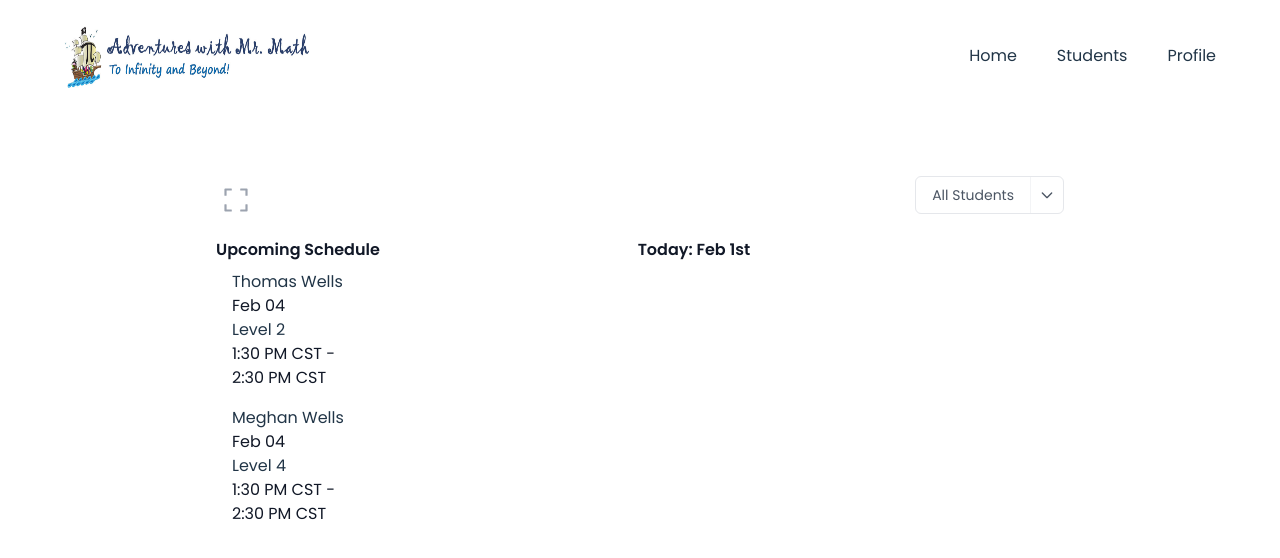
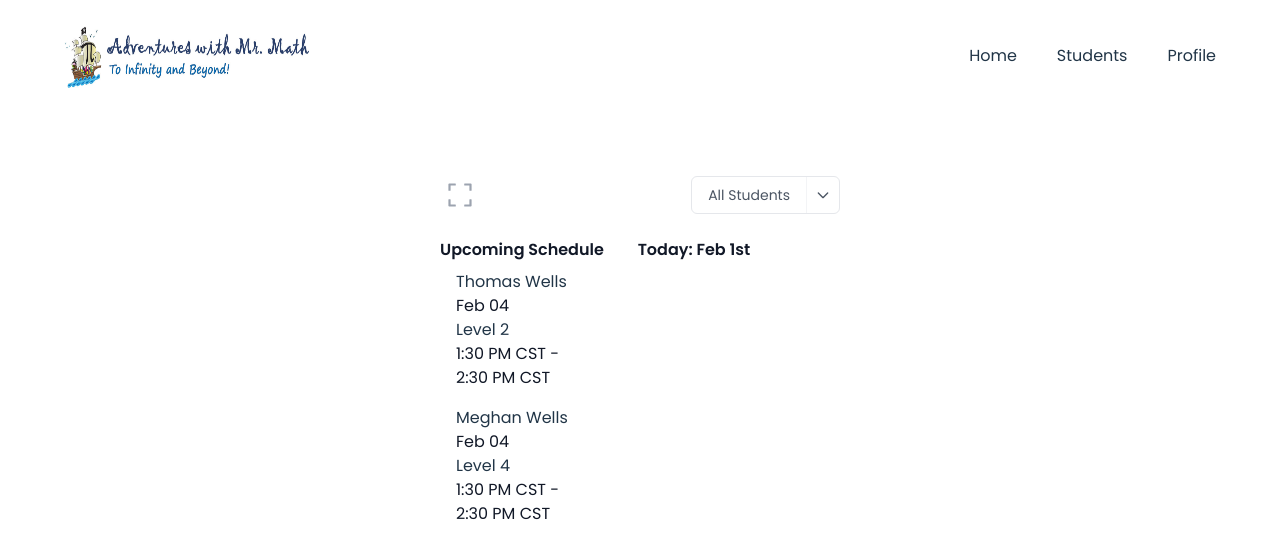
Before and after one commit to dane-dalton/schedule-demo, a React (Vite) app: page / in a window 1280 px wide. Shown: the top 558 px of the page. Built offline with nearby package versions, Linux system fonts and the light colour scheme.

Commit message:
Decision made on how to implement list. Next, concat then sort new schedules of all students

```diff
--- a/src/components/Calendar.jsx
+++ b/src/components/Calendar.jsx
@@ -21,7 +21,7 @@ import {
   isSameDay,
 } from 'date-fns'
 
-function Calendar({students}) {
+function Calendar({ students, toggleList }) {
   const today = startOfToday()
   const [selectedDay, setSelectedDay] = useState(today)
   const [currentMonth, setCurrentMonth] = useState(format(today, 'MMM-yyyy'))
@@ -57,6 +57,8 @@ function Calendar({students}) {
   }
 
   return (
+    <>
+      {toggleList ? (
         <div className='md:grid md:grid-cols-2 md:divide-x md:divide-gray-200'>
           <div className='md:pr-14'>
             <div className='flex items-center'>
@@ -79,9 +81,6 @@ function Calendar({students}) {
                 <span className='sr-only'>Next month</span>
                 <AiOutlineRight className='w-5 h-5' aria-hidden='true' />
               </button>
-        </div>
-        <div>
-
             </div>
             <div className='grid grid-cols-7 mt-8 text-xs leading-6 text-center text-gray-500'>
               <div>S</div>
@@ -164,6 +163,35 @@ function Calendar({students}) {
             </ol>
           </section>
         </div>
+      ) : (
+        <div className='md:pr-14'>
+          <div className='flex items-center'>
+            <h2 className='flex-auto font-semibold text-gray-900'>
+            {format(firstDayCurrentMonth, 'MMMM yyyy')}
+            </h2>
+            <button
+                type='button'
+                onClick={previousMonth}
+                className='-my-1.5 flex flex-none items-center justify-center p-1.5 text-gray-400 hover:text-gray-500'
+              >
+                <span className='sr-only'>Previous month</span>
+                <AiOutlineLeft className='w-5 h-5' aria-hidden='true' />
+              </button>
+              <button
+                type='button'
+                onClick={nextMonth}
+                className='-my-1.5 flex flex-none items-center justify-center p-1.5 text-gray-400 hover:text-gray-500'
+              >
+                <span className='sr-only'>Next month</span>
+                <AiOutlineRight className='w-5 h-5' aria-hidden='true' />
+              </button>
+          </div>
+          <ol>
+            {/* Concat student schedules, sort by date? */}
+          </ol>
+        </div>
+      )}
+    </>
   )
 }
 
--- a/src/components/Schedule.jsx
+++ b/src/components/Schedule.jsx
@@ -2,16 +2,18 @@ import React from 'react'
 import Calendar from './Calendar'
 import Upcoming from './Upcoming'
 import DropdownComponent from './DropdownComponent'
+import ScheduleList from './ScheduleList'
 import { useState } from 'react'
 
 import { parents } from '../constants'
 
-import { AiOutlineShrink, AiOutlineExpand } from 'react-icons/ai'
+import { AiOutlineShrink, AiOutlineExpand, AiOutlineBars, AiOutlineTable } from 'react-icons/ai'
 
 function Schedule() {
   const [{ students: [...students] }] = parents
   const [visableStudents, setVisableStudents] = useState(students)
   const [toggleSchedule, setToggleSchedule] = useState(false)
+  const [toggleList, setToggleList] = useState(false)
 
   function handleAllStudents() {
     setVisableStudents(students)
@@ -24,24 +26,42 @@ function Schedule() {
 
   return (
     <div className='pt-16'>
-      <div className='max-w-md px-4 mx-auto sm:px-7 md:max-w-4xl md:px-6'>
+      <div className='max-w-md px-4 mx-auto sm:px-7 md:px-6'>
         <div>
           <div className='flex justify-between'>
-            <button
-              type='button'
-              className='-my-1.5 flex flex-1 justify-start items-center p-1.5 text-gray-400 hover:text-gray-500'
-            >
-              <span className='sr-only'>Toggle schedule</span>
-              <div onClick={() => setToggleSchedule(prev => !prev)} className='self-end'>
+            <div className='flex'>
+              <button
+                type='button'
+                onClick={() => setToggleSchedule(prev => !prev)}
+                className='-my-1.5 flex items-center p-1.5 text-gray-400 hover:text-gray-500'
+              >
+                <span className='sr-only'>Toggle schedule</span>
                 {toggleSchedule ? (<AiOutlineShrink className='w-7 h-7' aria-hidden='true' />) : (<AiOutlineExpand className='w-7 h-7' aria-hidden='true' />)}
-              </div>
-            </button>
+              </button>
+              <button
+                type='button'
+                onClick={() => setToggleList(prev => !prev)}
+                className='-my-1.5 flex justify-start items-center p-1.5 text-gray-400 hover:text-gray-500'
+              >
+                <span className='sr-only'>Toggle schedule</span>
+                {toggleSchedule && (
+                  toggleList ? <AiOutlineBars className='w-7 h-7' aria-hidden='true' /> : <AiOutlineTable className='w-7 h-7' aria-hidden='true' />
+                )}
+              </button>
+            </div>
+
             <DropdownComponent students={students} handleStudentFilter={handleStudentFilter} handleAllStudents={handleAllStudents} />
           </div>
 
           <div className='mt-6'>
-            {toggleSchedule ? (<Calendar students={visableStudents} />) : (<Upcoming students={visableStudents} />)}
-
+            {toggleSchedule ? (
+              <Calendar
+                students={visableStudents}
+                toggleList={toggleList}
+              />
+              ) : (
+                <Upcoming students={visableStudents} />
+              )}
           </div>
         </div>
       </div>
--- /dev/null
+++ b/src/components/ScheduleList.jsx
@@ -0,0 +1,17 @@
+import React from 'react'
+
+function ScheduleList() {
+  return (
+    <div>
+      <div>
+        <div>
+          <h2>
+            NONO
+          </h2>
+        </div>
+      </div>
+    </div>
+  )
+}
+
+export default ScheduleList
```
Lines whose indentation alone changed are shown as unchanged.
